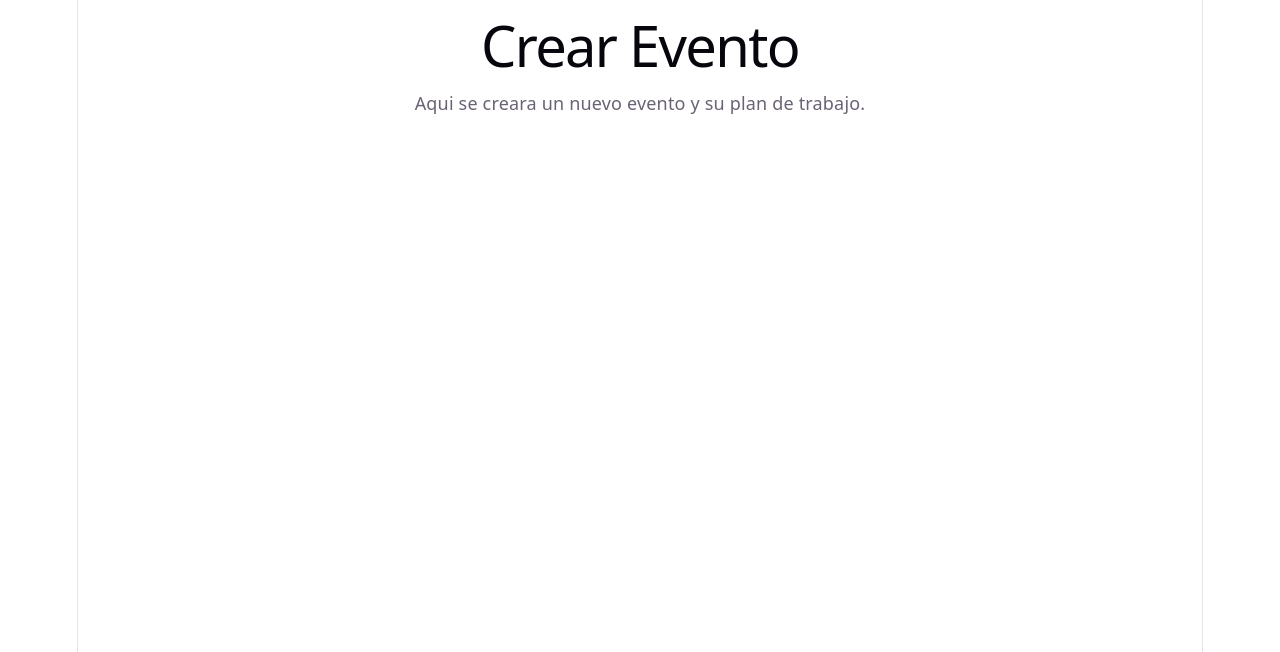
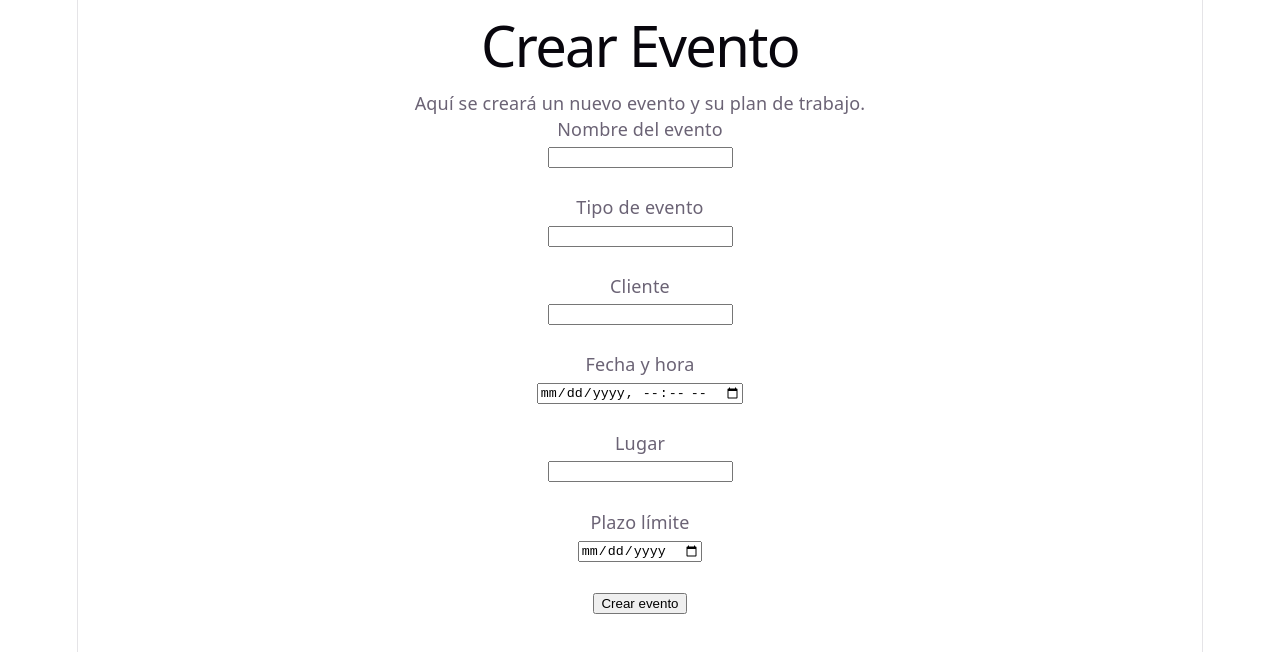
Before and after one commit to ODE-TEEAM/organizador-eventos-frontend, a React (Vite) app: page /crear in a window 1280 px wide. Shown: the top 652 px of the page. Built offline with nearby package versions, Linux system fonts and the light colour scheme.

Commit message:
Avance C1: flujo de eventos y subtareas

```diff
--- a/src/pages/Crear.jsx
+++ b/src/pages/Crear.jsx
@@ -1,8 +1,151 @@
+import { useState } from "react";
+
 function Crear() {
+  const [formulario, setFormulario] = useState({
+    nombre: "",
+    tipo: "",
+    cliente: "",
+    fecha_hora: "",
+    lugar: "",
+    plazo_limite: "",
+  });
+
+  const [mensaje, setMensaje] = useState("");
+
+  const manejarCambio = (e) => {
+    setFormulario({
+      ...formulario,
+      [e.target.name]: e.target.value,
+    });
+  };
+
+  const crearEvento = async (e) => {
+    e.preventDefault();
+
+    setMensaje("Creando evento...");
+
+    try {
+      const respuesta = await fetch(
+        "http://127.0.0.1:8000/api/eventos/",
+        {
+          method: "POST",
+          headers: {
+            "Content-Type": "application/json",
+          },
+          body: JSON.stringify(formulario),
+        }
+      );
+
+      const datos = await respuesta.json();
+
+      if (!respuesta.ok) {
+        console.log(datos);
+        setMensaje("Error al crear el evento.");
+        return;
+      }
+
+      console.log("Evento creado:", datos);
+      setMensaje(`Evento creado correctamente. ID: ${datos.id}`);
+    } catch (error) {
+      console.error(error);
+      setMensaje("No se pudo conectar con el backend.");
+    }
+  };
+
   return (
     <div>
       <h1>Crear Evento</h1>
-      <p>Aqui se creara un nuevo evento y su plan de trabajo.</p>
+      <p>Aquí se creará un nuevo evento y su plan de trabajo.</p>
+
+      <form onSubmit={crearEvento}>
+        <div>
+          <label>Nombre del evento</label>
+          <br />
+          <input
+            type="text"
+            name="nombre"
+            value={formulario.nombre}
+            onChange={manejarCambio}
+            required
+          />
+        </div>
+
+        <br />
+
+        <div>
+          <label>Tipo de evento</label>
+          <br />
+          <input
+            type="text"
+            name="tipo"
+            value={formulario.tipo}
+            onChange={manejarCambio}
+            required
+          />
+        </div>
+
+        <br />
+
+        <div>
+          <label>Cliente</label>
+          <br />
+          <input
+            type="text"
+            name="cliente"
+            value={formulario.cliente}
+            onChange={manejarCambio}
+            required
+          />
+        </div>
+
+        <br />
+
+        <div>
+          <label>Fecha y hora</label>
+          <br />
+          <input
+            type="datetime-local"
+            name="fecha_hora"
+            value={formulario.fecha_hora}
+            onChange={manejarCambio}
+            required
+          />
+        </div>
+
+        <br />
+
+        <div>
+          <label>Lugar</label>
+          <br />
+          <input
+            type="text"
+            name="lugar"
+            value={formulario.lugar}
+            onChange={manejarCambio}
+            required
+          />
+        </div>
+
+        <br />
+
+        <div>
+          <label>Plazo límite</label>
+          <br />
+          <input
+            type="date"
+            name="plazo_limite"
+            value={formulario.plazo_limite}
+            onChange={manejarCambio}
+            required
+          />
+        </div>
+
+        <br />
+
+        <button type="submit">Crear evento</button>
+      </form>
+
+      <p>{mensaje}</p>
     </div>
   );
 }
--- a/src/pages/Evento.jsx
+++ b/src/pages/Evento.jsx
@@ -1,8 +1,89 @@
+import { useEffect, useState } from "react";
+import { useParams } from "react-router-dom";
+
 function Evento() {
+  const { id } = useParams();
+
+  const [evento, setEvento] = useState(null);
+  const [error, setError] = useState("");
+
+  useEffect(() => {
+    const obtenerEvento = async () => {
+      try {
+        const respuesta = await fetch(
+          `http://127.0.0.1:8000/api/eventos/${id}/`
+        );
+
+        const datos = await respuesta.json();
+
+        console.log("EVENTO RECIBIDO:", datos);
+
+        if (!respuesta.ok) {
+          setError("No se pudo obtener el evento.");
+          return;
+        }
+
+        setEvento(datos);
+      } catch (error) {
+        console.error(error);
+        setError("No se pudo conectar con el backend.");
+      }
+    };
+
+    obtenerEvento();
+  }, [id]);
+
+  if (error) {
+    return <p>{error}</p>;
+  }
+
+  if (!evento) {
+    return <p>Cargando evento...</p>;
+  }
+
   return (
     <div>
-      <h1>Detalle del Evento</h1>
-      <p>Aqui se vera la informacion de un evento especifico.</p>
+      <h1>{evento.nombre}</h1>
+
+      <p>
+        <strong>Tipo:</strong> {evento.tipo}
+      </p>
+
+      <p>
+        <strong>Cliente:</strong> {evento.cliente}
+      </p>
+
+      <p>
+        <strong>Fecha:</strong> {evento.fecha_hora}
+      </p>
+
+      <p>
+        <strong>Lugar:</strong> {evento.lugar}
+      </p>
+
+      <p>
+        <strong>Plazo límite:</strong> {evento.plazo_limite}
+      </p>
+
+      <h2>Subtareas logísticas</h2>
+
+      {evento.subtareas.map((subtarea) => (
+        <div key={subtarea.id}>
+          <h3>{subtarea.nombre}</h3>
+
+          <p>
+            Plazo: {subtarea.plazo}
+          </p>
+
+          <p>
+            Horas estimadas: {subtarea.horas_estimadas}
+          </p>
+
+          <p>
+            Estado: {subtarea.estado}
+          </p>
+        </div>
+      ))}
     </div>
   );
 }
```
Also changed, not shown: src/App.jsx (+7 -6 lines).
